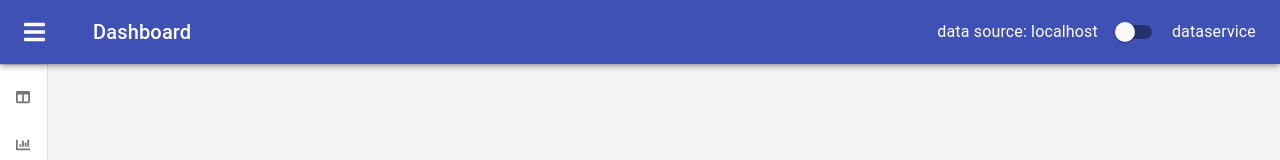
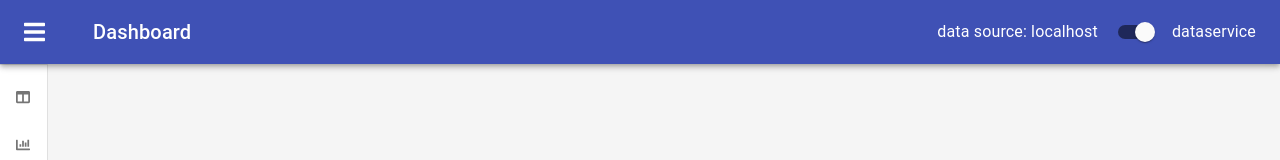
Before and after one commit to kimko/React-Turtles, a React (Create React App) app: page / in a window 1280 px wide. Shown: the top 160 px of the page. Built offline with nearby package versions, Linux system fonts and the light colour scheme; the HTML template or start-up script is replaced by a standard one.

Commit message:
Dataservice is default

```diff
--- a/src/App.js
+++ b/src/App.js
@@ -39,7 +39,7 @@ import {
 library.add(faColumns, faChartBar, faSlidersH, faBars, faChevronLeft, faCogs);
 
 const App = () => {
-  const [dataSource, setDataSource] = useState(false);
+  const [dataSource, setDataSource] = useState(true);
   const classes = useStyles();
 
   // Drawer
```
